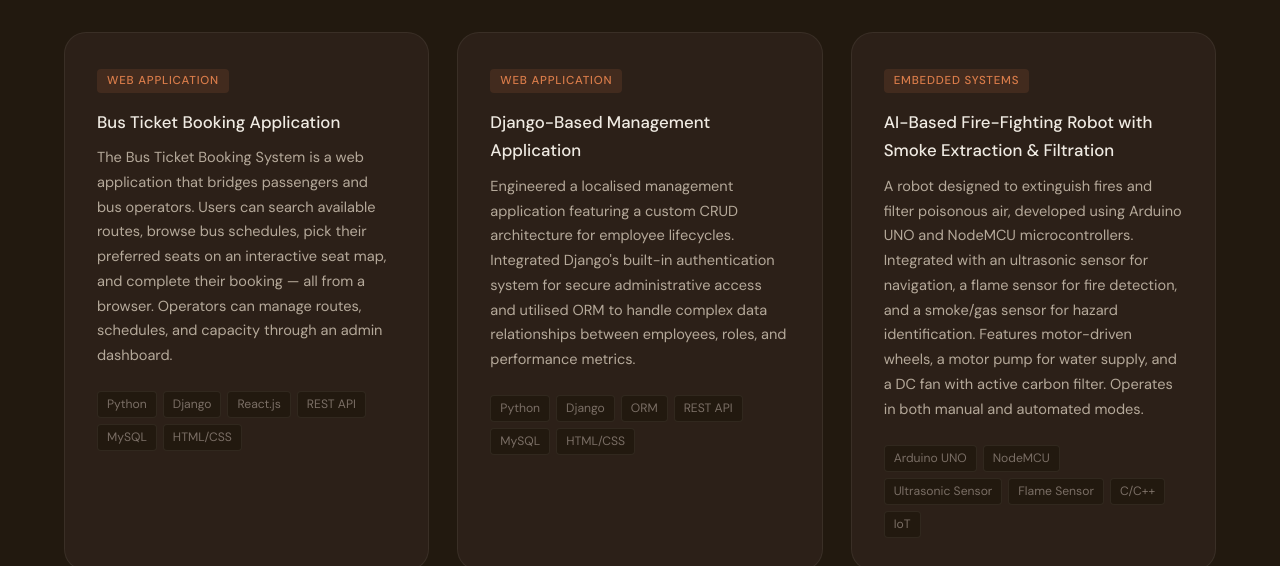
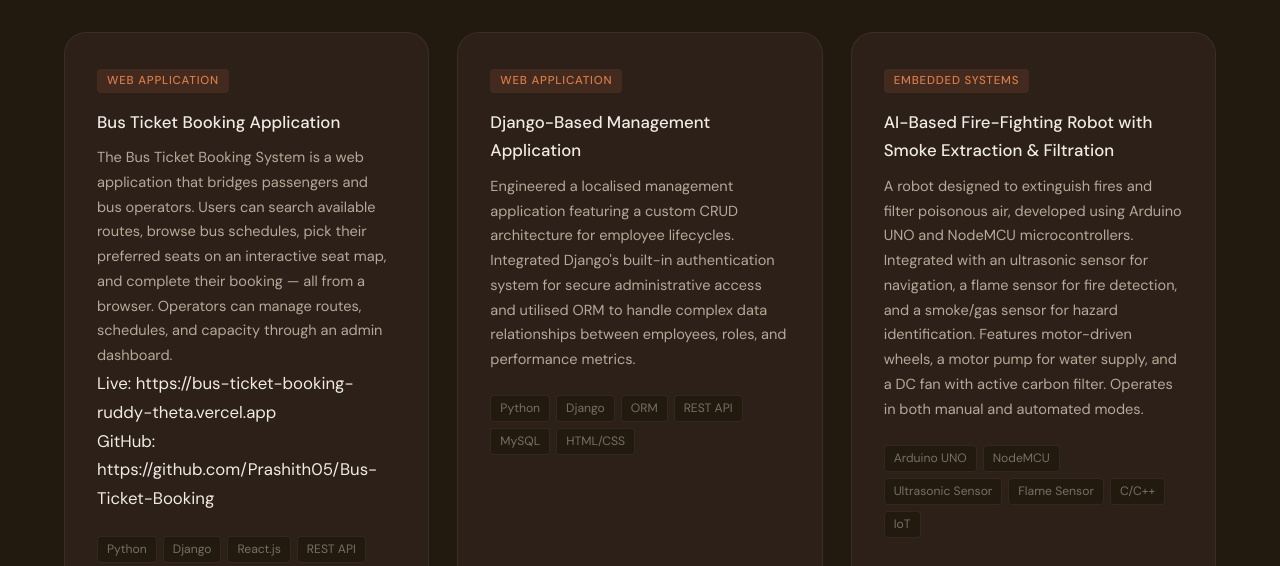
Before and after one commit to Prashith05/Prashith-Kumar-G-Portfolio, a plain HTML site: page project.html in a window 1280 px wide. Shown: the part 230-796 px from the top of the page. Drawn offline with nearby package versions, Linux system fonts and the light colour scheme.

Commit message:
Uploading live linke of the projects to the project section

```diff
--- a/project.html
+++ b/project.html
@@ -38,6 +38,10 @@
            Users can search available routes, browse bus schedules, pick their preferred seats on an interactive seat map,
             and complete their booking — all from a browser.
            Operators can manage routes, schedules, and capacity through an admin dashboard.
+        </p>
+        <p>
+          Live: https://bus-ticket-booking-ruddy-theta.vercel.app <br>
+          GitHub: https://github.com/Prashith05/Bus-Ticket-Booking
         </p>
         <div class="proj-tech">
           <span class="tech-pill">Python</span>
```
